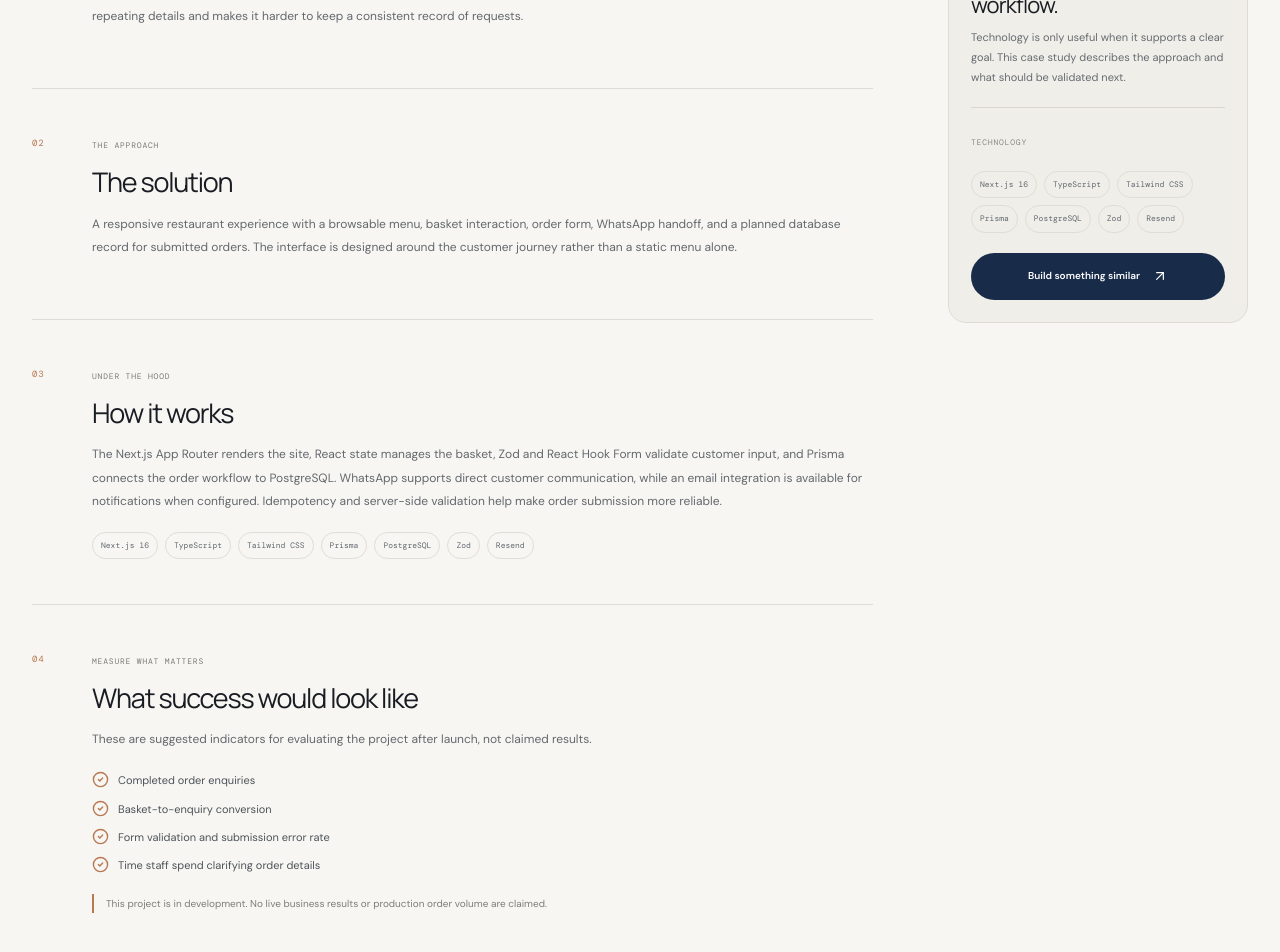
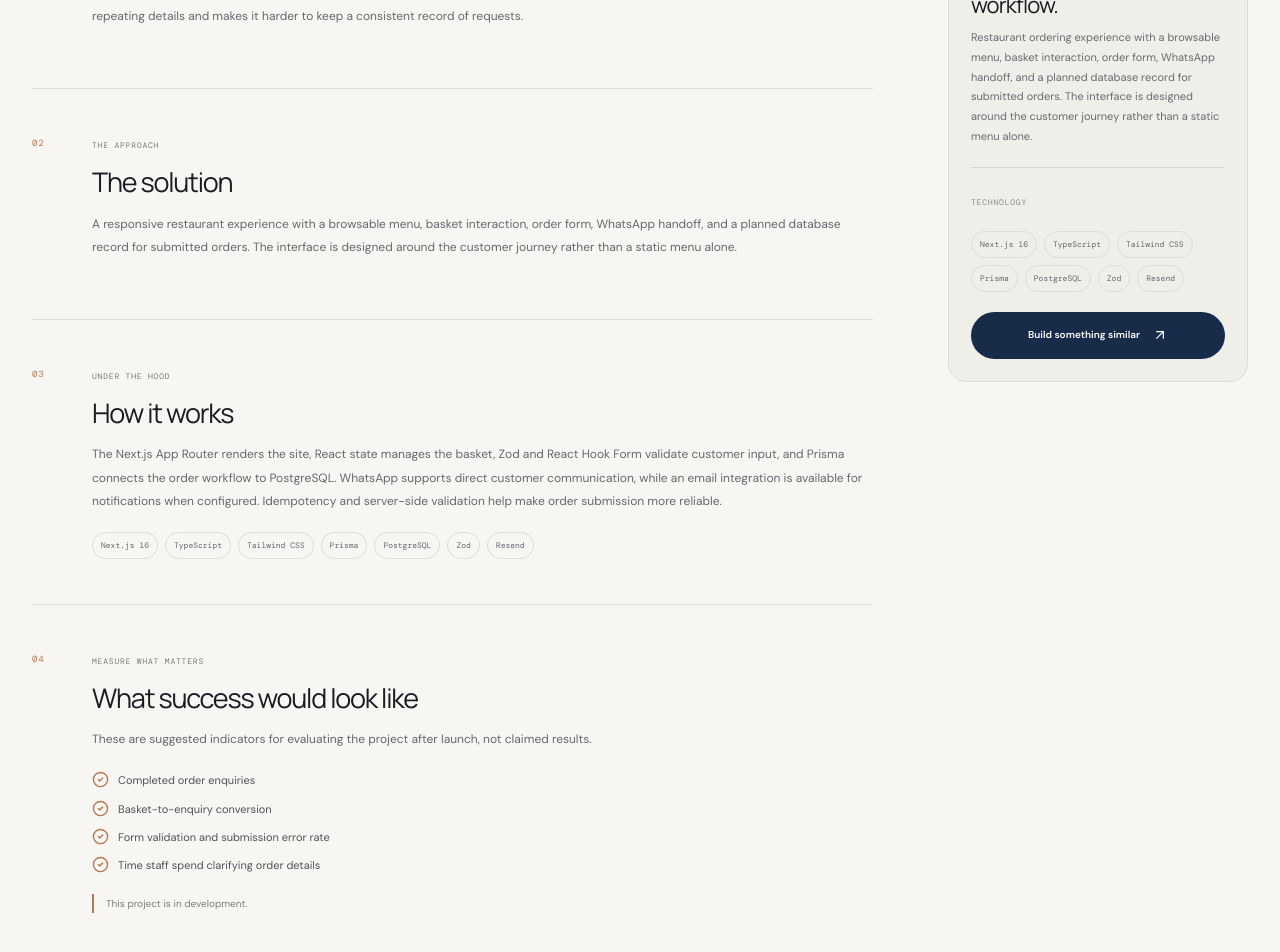
Before and after one commit to deano-98/dvno, a Next.js app: page /projects/gaucho-ordering in a window 1280 px wide. Shown: the part 798-1750 px from the top of the page. Built offline with nearby package versions, Linux system fonts and the light colour scheme; no server answers.

Commit message:
added outline project.ts

```diff
--- a/app/projects/[slug]/page.tsx
+++ b/app/projects/[slug]/page.tsx
@@ -142,8 +142,7 @@ export default async function ProjectDetailPage({
             <span className="eyebrow">PROJECT SNAPSHOT</span>
             <h3>Built around the real workflow.</h3>
             <p>
-              Technology is only useful when it supports a clear goal. This case
-              study describes the approach and what should be validated next.
+              {project.outline}
             </p>
             {/* Visual separator between the summary and technology list. */}
             <div className="sidebar-divider" />
--- a/data/projects.ts
+++ b/data/projects.ts
@@ -19,6 +19,7 @@ export type Project = {
   howItWorks: string;
   success: string[];
   note?: string;
+  outline: string;
 };
 
 export const projects: Project[] = [
@@ -54,7 +55,8 @@ export const projects: Project[] = [
       "Form validation and submission error rate",
       "Time staff spend clarifying order details",
     ],
-    note: "This project is in development. No live business results or production order volume are claimed.",
+    note: "This project is in development.",
+    outline: "Restaurant ordering experience with a browsable menu, basket interaction, order form, WhatsApp handoff, and a planned database record for submitted orders. The interface is designed around the customer journey rather than a static menu alone.",
   },
   {
     slug: "reeldon-timber",
@@ -87,6 +89,7 @@ export const projects: Project[] = [
     ],
     note:
       "The website is still in production. Quotation submission is not yet connected to a confirmed backend or CRM workflow, and no business performance results are claimed.",
+    outline: "Responsive business website presenting Reeldon's products, company background, quality standards, and supply capabilities in a structured, customer-focused experience. Clear contact and quotation calls to action help prospective customers move from product discovery to a direct enquiry.",
   },
   {
     slug: "ul-transport-services",
@@ -119,6 +122,7 @@ export const projects: Project[] = [
     ],
     note:
       "The website includes WhatsApp enquiry pathways and click-event tracking. No verified enquiry volumes, conversion improvements, or business results are claimed.",
+    outline: "Responsive website organised around services, school partnerships, fleet information, safety, and frequently asked questions. Strategically placed WhatsApp calls to action give visitors a direct way to discuss transport requirements with the business.",
   },
   {
     slug: "serverless-contact-form",
@@ -150,6 +154,7 @@ export const projects: Project[] = [
       "Monthly infrastructure cost",
     ],
     note: "Presented as architecture and implementation work; deployment and delivery metrics must be verified in the target AWS account.",
+    outline: "Serverless contact-form architecture using an HTTP API, Lambda processing, and SES for email delivery, with infrastructure managed as code and CI/CD checks planned into the workflow.",
   },
   {
     slug: "shopify-operations-automation",
@@ -175,6 +180,7 @@ export const projects: Project[] = [
       "Failed API updates requiring intervention",
     ],
     note: "Describes relevant contract development experience; specific savings and throughput figures are not available.",
+    outline: "Python and spreadsheet-based tooling to reduce repetitive Shopify catalogue and operations work.",
   },
   {
     slug: "cloud-architecture",
@@ -207,6 +213,7 @@ export const projects: Project[] = [
       "Adoption of documented architecture decisions",
     ],
     note: "A summary of architecture responsibilities; no confidential client architecture or unverified savings are disclosed.",
+    outline: "Cloud-native architecture work covering service boundaries, deployment automation, and cost-conscious infrastructure choices.",
   },
   {
     slug: "small-business-supplier",
@@ -217,6 +224,7 @@ export const projects: Project[] = [
       "A product-led catalogue and enquiry flow for suppliers who want customers to browse items and request an order without a payment gateway.",
     status: "Private",
     tags: ["Web App", "CMS", "WhatsApp", "SEO"],
+    outline: "A simple, mobile-friendly storefront for small businesses to showcase their products and receive enquiries via WhatsApp.",
     stack: ["Next.js", "TypeScript", "Tailwind CSS", "Sanity", "WhatsApp"],
     accent: "copper",
     problem:
```
